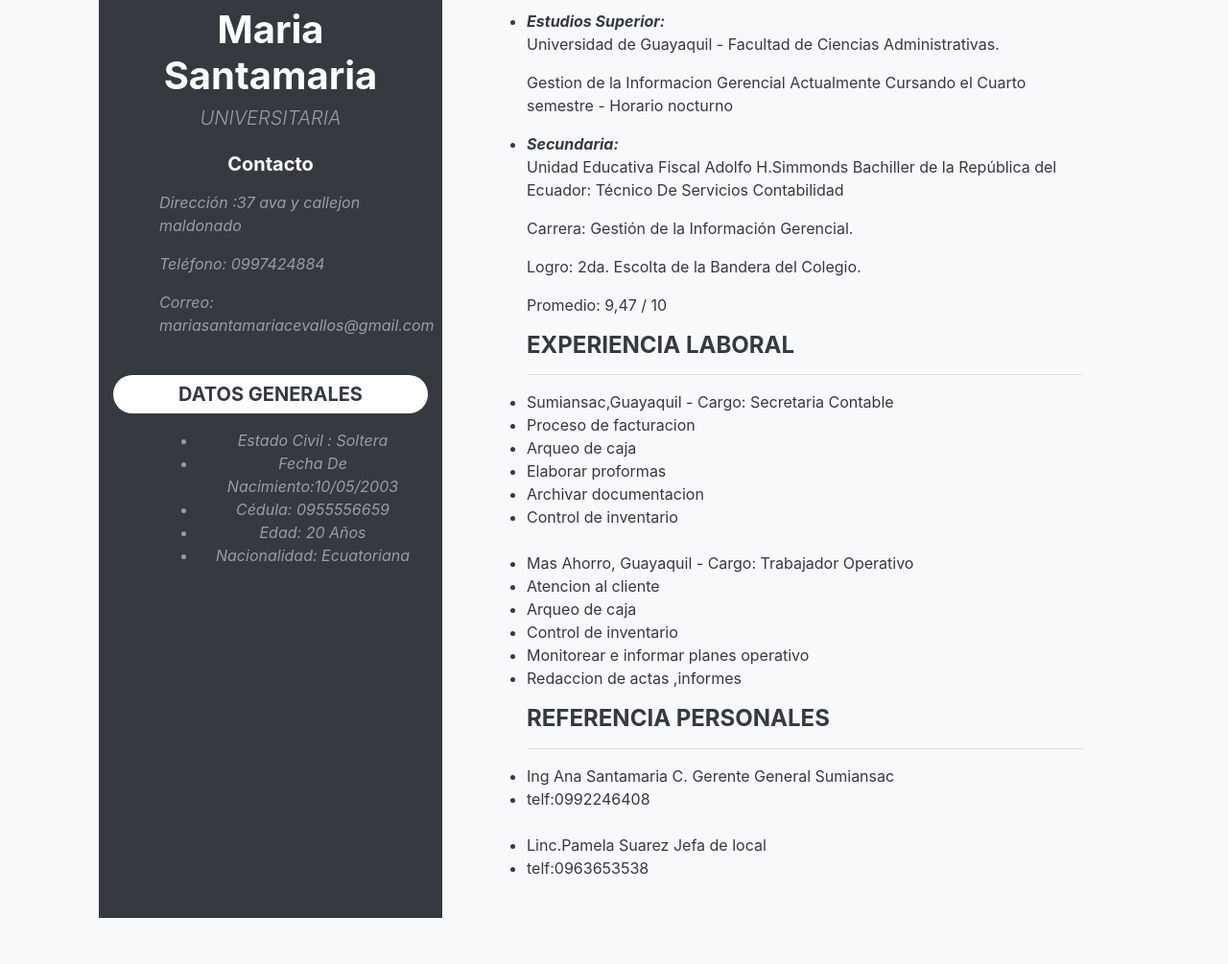
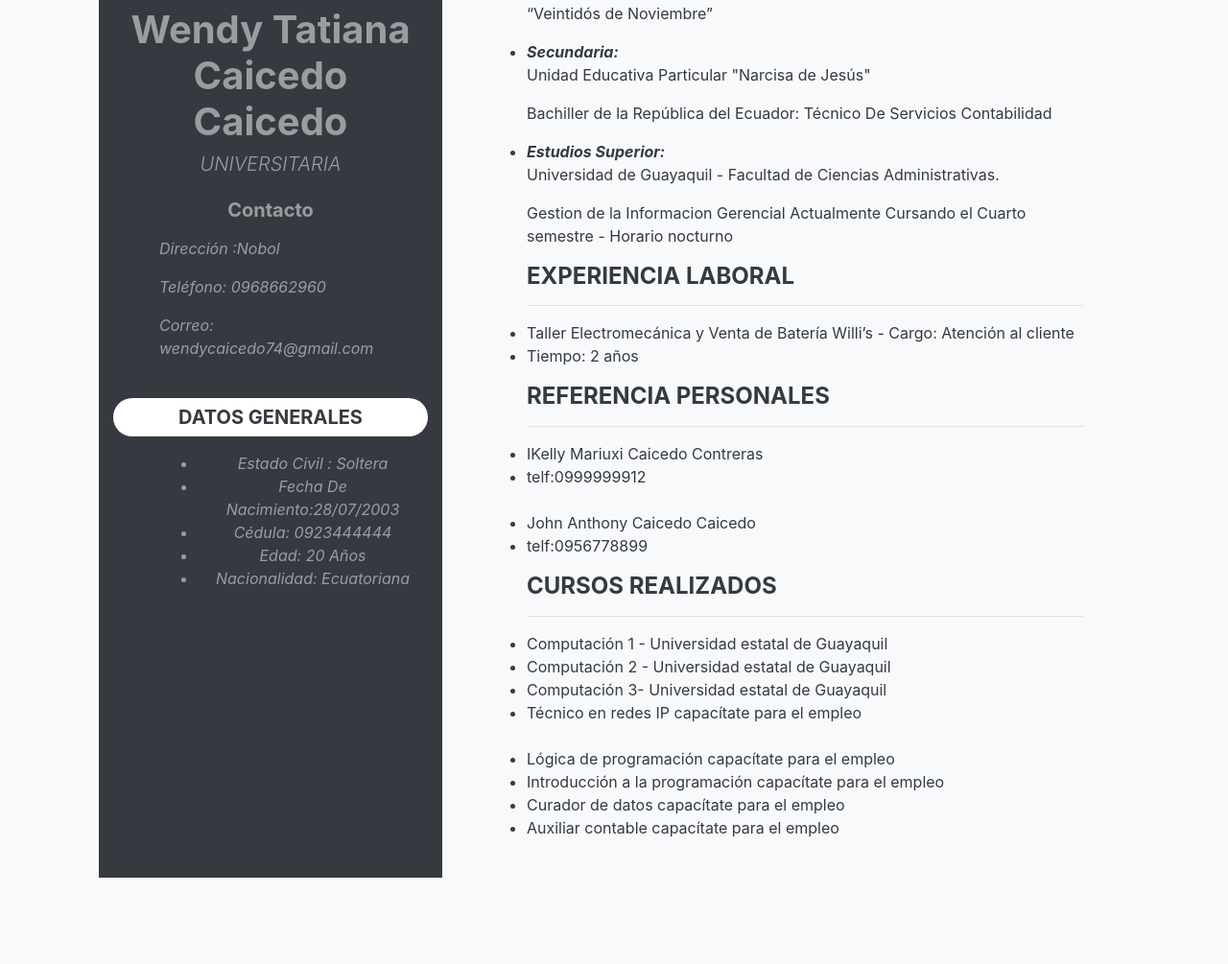
Before and after one commit to wendycaicedo/Weather_app, a Flask app: page /about in a window 1280 px wide. Shown: the part 322-1327 px from the top of the page at 96% size. After the commit the page ends 1237 px from the top, so only its background shows below. Run offline with Flask 3, Linux system fonts and the light colour scheme.

Commit message:
Add files via upload

```diff
--- a/templates/about.html
+++ b/templates/about.html
@@ -11,19 +11,19 @@
 <body class="bg-light">
     <div class="container p-5">
         <div class="row">
-            <div class="col-lg-4 bg-dark text-white text-center py-4">
+            <div class="col-lg-4 bg-dark text-white-50 text-center py-4">
                 <div class="header-left">
-                    <img src="IMAGENES/FOTO CV.jpg" alt="" class="img-thumbnail rounded-circle mb-2">
-                    <h1 class="display-5"><strong>Maria Santamaria</h1></strong>
+                    <img src="https://avatars.githubusercontent.com/u/135192116?s=400&u=4886efad353ece1c4084ee520193e5cdff92de80&v=4" alt="" class="img-thumbnail rounded-circle mb-2">
+                    <h1 class="display-5"><strong>Wendy Tatiana Caicedo Caicedo</h1></strong>
                     <h4 class="lead text-uppercase text-white-50 mb-4"><em>Universitaria</h4></em>
                 </div>
 
                 <div>
                     <h5 class="text-uppercase.bg-white.text-dark.py-2.rounded-pill"><strong>Contacto</h5></strong>
                     <ul class="list-unstyled text-white-50 ml-5 py-2 text-left">
-                        <p><em>Dirección :37 ava y callejon maldonado</em></p>
-                        <p><em>Teléfono: 0997424884</p></em>
-                        <p><em>Correo: mariasantamariacevallos@gmail.com</p></em>
+                        <p><em>Dirección :Nobol</em></p>
+                        <p><em>Teléfono:  0968662960 </p></em>
+                        <p><em>Correo: wendycaicedo74@gmail.com</p></em>
                         </li>
                     </ul>
                 </div>
@@ -32,8 +32,8 @@
                     <ul class="list text-white-50 ml-5 py-2 text-capitalize">
                         <ul class="list-unstyled"></ul>
                         <li><em>Estado Civil : Soltera</em></li>
-                        <li><em>Fecha de nacimiento:10/05/2003</em></li>
-                        <li><em>Cédula: 0955556659</em></li>
+                        <li><em>Fecha de nacimiento:28/07/2003</em></li>
+                        <li><em>Cédula: 0923444444</em></li>
                         <li><em>Edad: 20 Años</em></li>
                         <li><em>Nacionalidad: Ecuatoriana</em></li>
                     </ul>
@@ -44,11 +44,7 @@
                 <div class="header-right">
                     <h4 class="text-uppercase"><strong>Objetivos Personales</h4></strong>
                     <hr>
-                    <p>Soy una señorita convencida que la preparación profesional forma a los
-                        líderes de hoy y es por ello mis objetivos son: trabajar en una gran empresa
-                        y entregar a ella todos los conocimientos adquiridos, crecer en ella
-                        profesional y personalmente, siendo creativa, honrada y honesta, virtudes.
-                        que me caracterizan por la formación de mis padres.</p>
+                    <p>Desenvolverme en el ámbito laboral para así poder crecer profesionalmente brindando mis conocimientos académicos.</p>
                 </div>
 
                 <div>
@@ -56,56 +52,59 @@
                     <hr>
                     <ul class="list">
                         <li class="list-item">
-                        <strong><em>Estudios Superior:</li></strong></em>
-                        <p>Universidad de Guayaquil - Facultad de Ciencias Administrativas.
-                        <p>Gestion de la Informacion Gerencial
-                        Actualmente Cursando el Cuarto semestre - Horario nocturno</p></p>
+                            <strong><em>Estudios Primarios:</li></strong></em>
+                            <p>Unidad Educativa Fiscal Mixta.
+                            <p>“Veintidós de Noviembre”</p>
 
                         <li class="list-item">
                         <strong><em>Secundaria:</li></strong></em>
-                        <p>Unidad Educativa Fiscal Adolfo H.Simmonds
-                        Bachiller de la República del Ecuador:
+                        <p>Unidad Educativa Particular "Narcisa de Jesús"
+                        <p>Bachiller de la República del Ecuador:
                         Técnico De Servicios Contabilidad</p>
-                        <p>Carrera: Gestión de la Información Gerencial.</p>
-                        <p>Logro: 2da. Escolta de la Bandera del Colegio.</p>
-                        <p>Promedio: 9,47 / 10</p>
+                        </li>
+
+                        <li class="list-item">
+                            <strong><em>Estudios Superior:</li></strong></em>
+                            <p>Universidad de Guayaquil - Facultad de Ciencias Administrativas.
+                            <p>Gestion de la Informacion Gerencial
+                            Actualmente Cursando el Cuarto semestre - Horario nocturno</p></p>
                         </li>
 
                 <div>
                     <h4 class="text-uppercase"><strong>Experiencia Laboral</h4></strong>
                     <hr>
-                        <li>Sumiansac,Guayaquil
-                            - Cargo: Secretaria Contable </li>
-                            <li>Proceso de facturacion</li>
-                            <li>Arqueo de caja</li>
-                            <li>Elaborar proformas</li>
-                            <li>Archivar documentacion</li>
-                            <li>Control de inventario</li>
-                            <br>
+                        <li>Taller Electromecánica y Venta de Batería Willi’s
+                            - Cargo: Atención al cliente   </li>
+                            <li>Tiempo: 2 años</li>
 
-                        <li>Mas Ahorro, Guayaquil
-                            - Cargo: Trabajador Operativo</li>
-                            <li>Atencion al cliente</li>
-                            <li>Arqueo de caja</li>
-                            <li>Control de inventario</li>
-                            <li>Monitorear e informar planes operativo</li>
-                            <li>Redaccion de actas ,informes
-                            </li>
 
                 <div>
                     <p></p>
                     <h4 class="text-uppercase"> <strong>Referencia Personales</h4></strong>
                     <hr>
-                        <li>Ing Ana Santamaria C.
-                            Gerente General
-                            Sumiansac
+                        <li>IKelly Mariuxi Caicedo Contreras
                         </li>
-                        <li>telf:0992246408 </li>
+                        <li>telf:0999999912 </li>
                         <br>
-                        <li>Linc.Pamela Suarez
-                            Jefa de local
+                        <li>John Anthony Caicedo Caicedo
                         </li>
-                        <li>telf:0963653538</li>
+                        <li>telf:0956778899</li>
+                </div>
+                <div>
+                    <p></p>
+                    <h4 class="text-uppercase"> <strong>Cursos Realizados</h4></strong>
+                    <hr>
+                        <li>Computación 1 - Universidad estatal de Guayaquil
+                        </li>
+                        <li>Computación 2 - Universidad estatal de Guayaquil </li>
+                        <li>Computación 3- Universidad estatal de Guayaquil
+                        </li>
+                        <li>Técnico en redes IP capacítate para el empleo</li>
+                        <br>
+                        <li>Lógica de programación capacítate para el empleo</li>
+                        <li>Introducción a la programación capacítate para el empleo</li>
+                        <li>Curador de datos capacítate para el empleo</li>
+                        <li>Auxiliar contable capacítate para el empleo</li>
                 </div>
                 </div>
                     </ul>
```
Also changed, not shown: templates/weather.html (added, +67 -0 lines).
